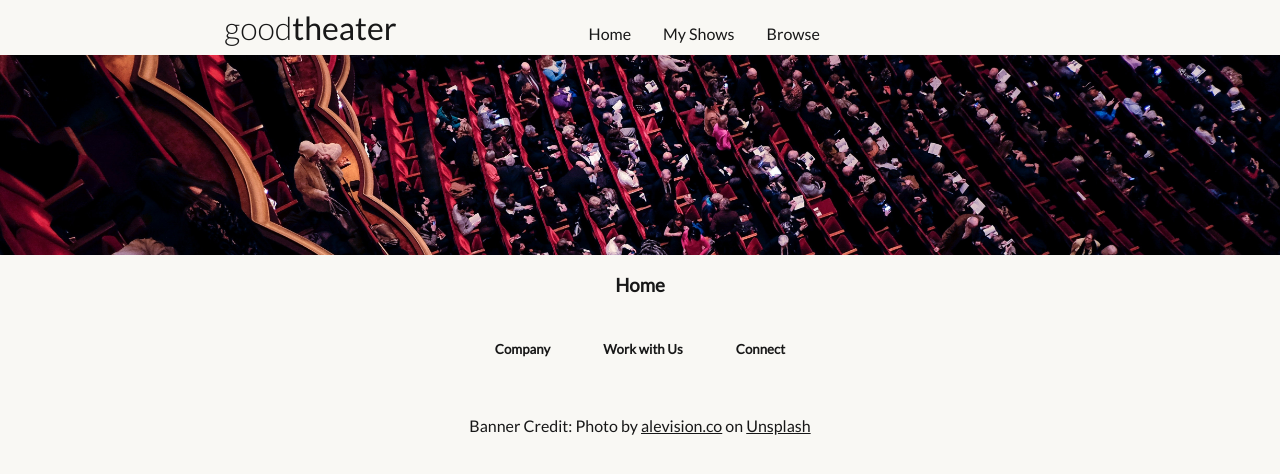
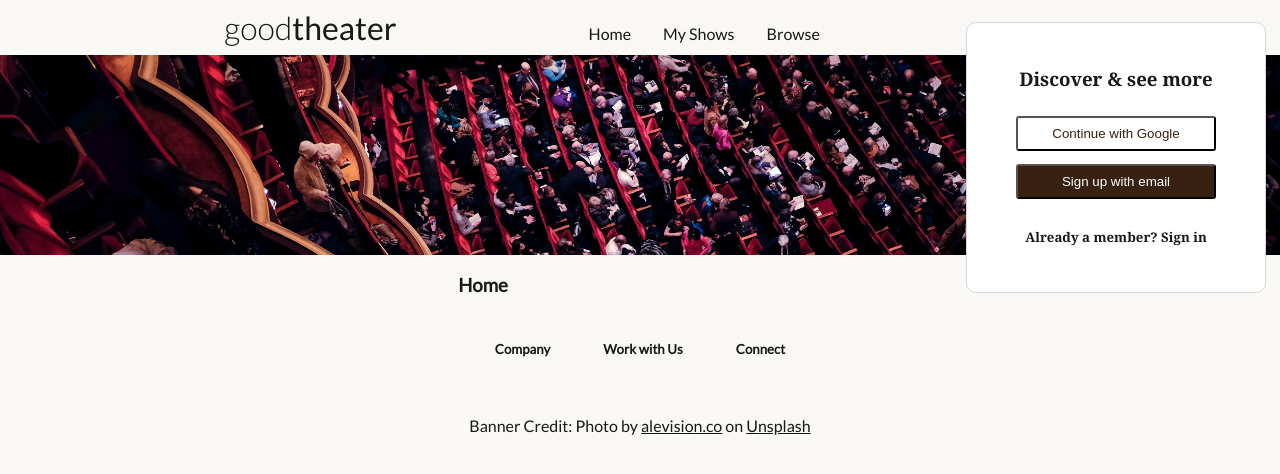
Before and after one commit to isphinxs/theater-client, a React (Create React App) app: page / in a window 1280 px wide. Shown: the top 474 px of the page. Built offline with nearby package versions, Linux system fonts and the light colour scheme; no server answers.

Commit message:
Draft login component

```diff
--- a/src/App.css
+++ b/src/App.css
@@ -93,3 +93,40 @@ div#footer h5, span {
 li {
   list-style: none;
 }
+
+/* Login */
+
+div#login {
+  width: 250px;
+  margin: 14px 6px 0 0;
+  font-family: "Merriweather", "Georgia", serif;
+  float: right;
+  position: sticky;
+  padding: 24px;
+  background: #FFFFFF;
+  border: 1px solid #D8D8D8;
+  border-radius: 10px;
+  text-align: center;
+}
+
+button#auth {
+  background: #382110;
+  color: white;
+  border-radius: 3px;
+  padding: 8px 12px;
+  min-width: 200px;
+  margin: 0.5em;
+}
+
+button#auth:hover {
+  background: #745037;
+}
+
+button#google {
+  background: white;
+  color: #382110;
+  border-radius: 3px;
+  padding: 8px 12px;
+  min-width: 200px;
+  margin: 0.5em;
+}
--- a/src/App.js
+++ b/src/App.js
@@ -3,6 +3,7 @@ import { BrowserRouter as Router, Switch, Route } from 'react-router-dom';
 import './App.css';
 import Navbar from './components/Navbar';
 import Banner from './components/Banner';
+import Login from './components/Login';
 import ShowsContainer from './containers/ShowsContainer';
 import Footer from './components/Footer';
 
@@ -12,6 +13,7 @@ function App() {
       <div className="App">
         <Navbar />
         <Banner />
+        {/* <Login /> */}
         <Switch>
           <Route path="/shows">
             <ShowsContainer />
--- /dev/null
+++ b/src/components/Login.js
@@ -0,0 +1,14 @@
+import React from 'react';
+
+function Login() {
+    return(
+        <div id="login">
+            <h3>Discover &amp; see more</h3>
+            <button id="google">Continue with Google</button>
+            <button id="auth">Sign up with email</button>
+            <h5>Already a member? Sign in</h5>
+        </div>
+    )
+}
+
+export default Login;
--- a/src/components/Navbar.js
+++ b/src/components/Navbar.js
@@ -1,5 +1,6 @@
 import React from 'react';
 import { NavLink } from 'react-router-dom';
+import Login from './Login';
 
 function Navbar() {
     return(
@@ -9,6 +10,7 @@ function Navbar() {
                 <li><NavLink to="/">Home</NavLink></li>
                 <li><NavLink to="/shows/saved" exact>My Shows</NavLink></li>
                 <li><NavLink to="/shows" exact>Browse</NavLink></li>
+                <Login />
             </ul>
         </div>
     );
```
